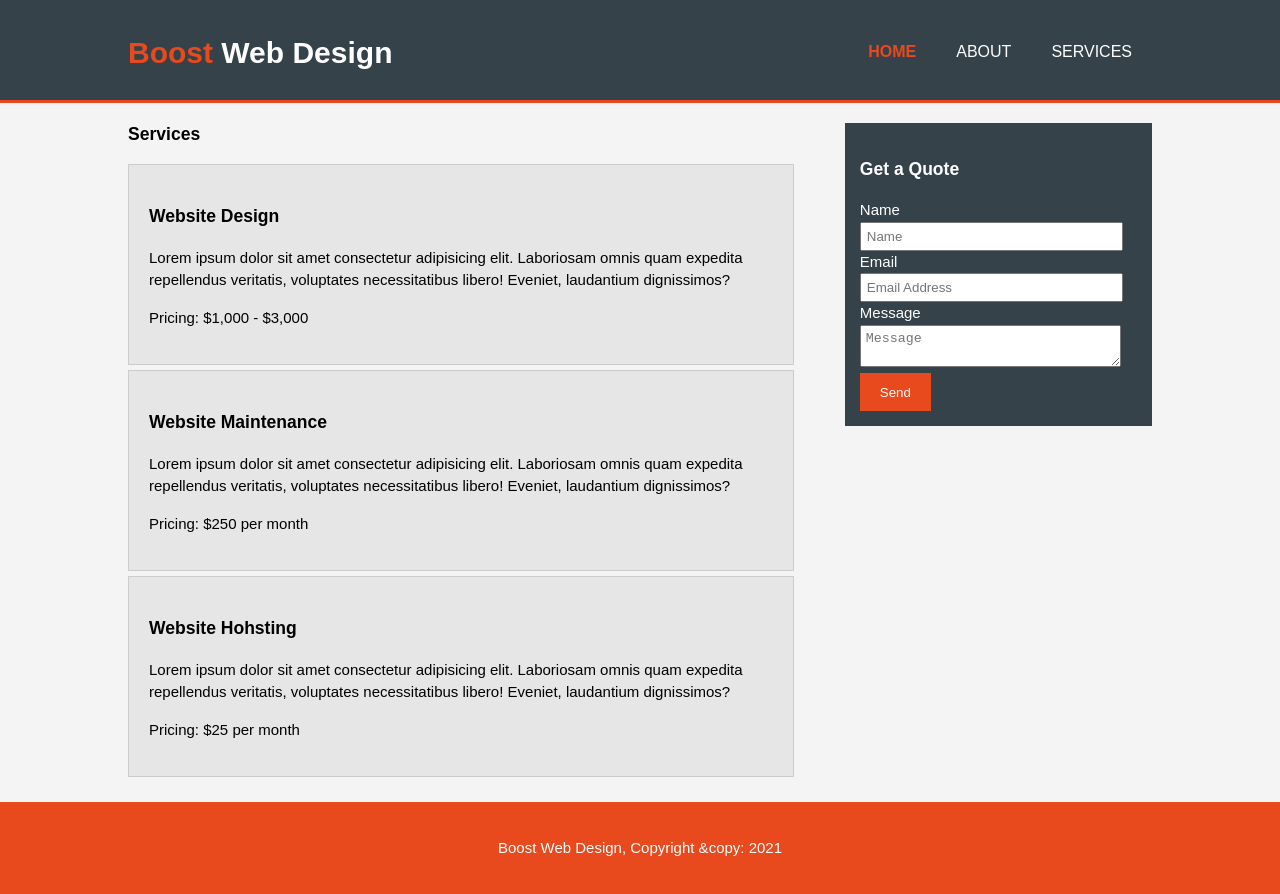
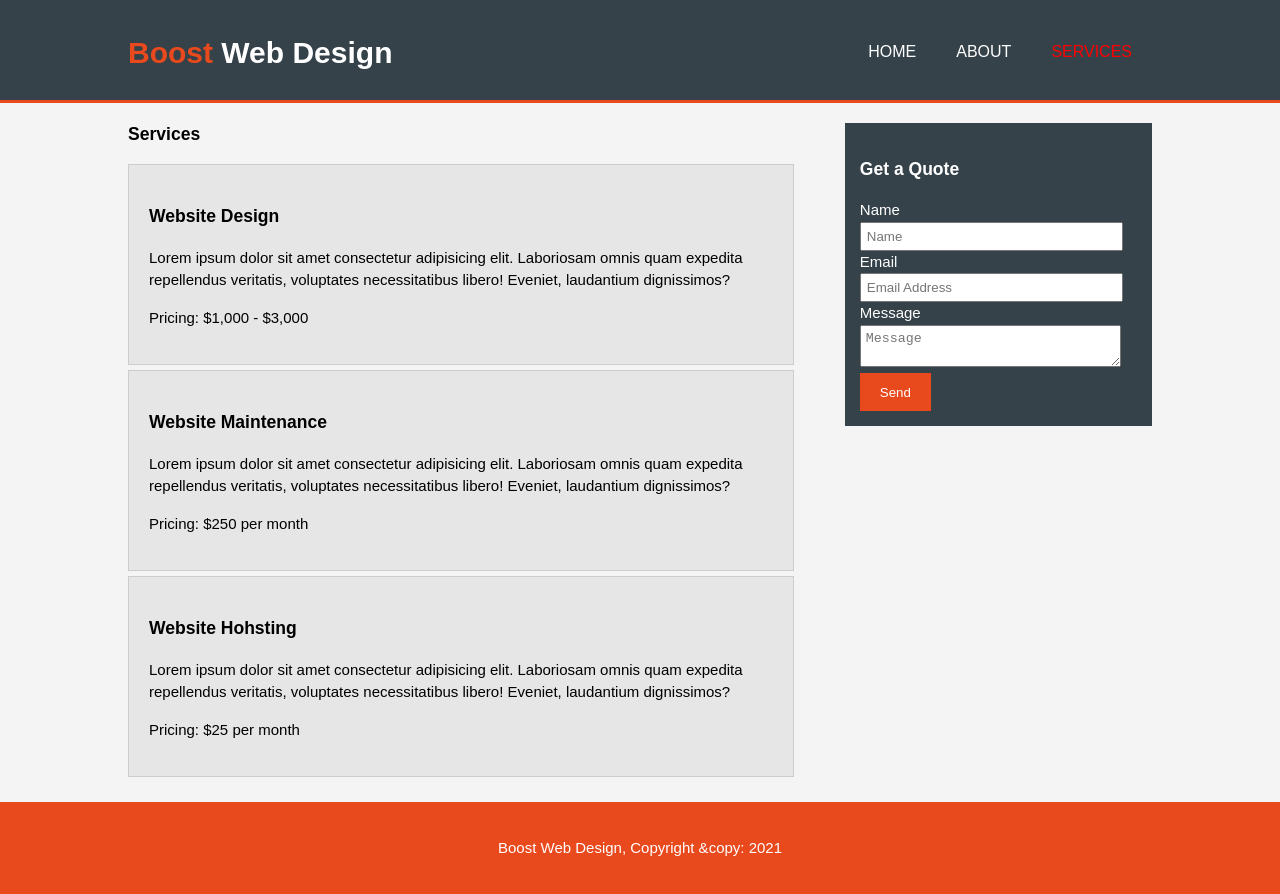
Before and after one commit to RafaMincu/react-fpage, a React (Create React App) app: page /services in a window 1280 px wide. Built offline with nearby package versions, Linux system fonts and the light colour scheme.

Commit message:
active link

```diff
--- a/src/App.css
+++ b/src/App.css
@@ -78,6 +78,10 @@ header a:hover{
     color: #cccccc;
     font-weight: bold;
 }
+
+.active{
+    color:red;
+   }
 
 /* Showcase */
 #showcase{
--- a/src/routes/Header.js
+++ b/src/routes/Header.js
@@ -1,4 +1,5 @@
 import React from 'react'
+import { NavLink } from 'react-router-dom';
 
 const header = () => {
     return (
@@ -10,9 +11,10 @@ const header = () => {
                     </div>
                     <nav>
                         <ul>
-                            <li className="current"><a href="/">Home</a></li>
-                            <li><a href="about">About</a></li>
-                            <li><a href="services">Services</a></li>
+                            <li><NavLink to="/" activeClassName="active">Home</NavLink></li>
+                            <li><NavLink to="/about" activeClassName="active">About</NavLink></li>
+                            <li><NavLink to="/services" activeClassName="active">Services</NavLink></li>
+
                         </ul>
                     </nav>
                 </div>
```
